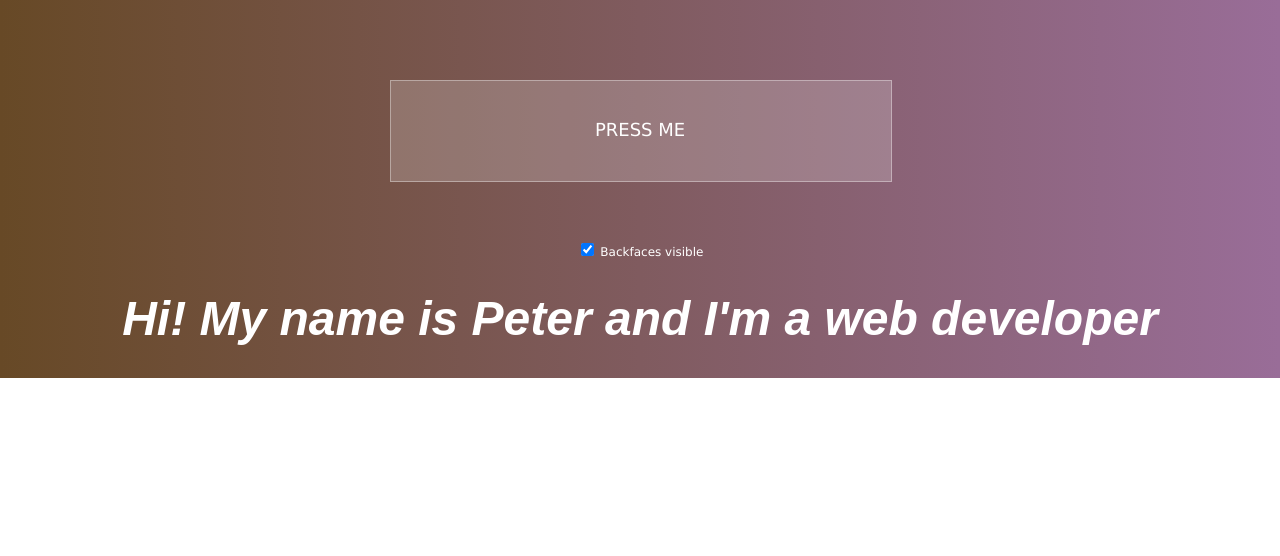
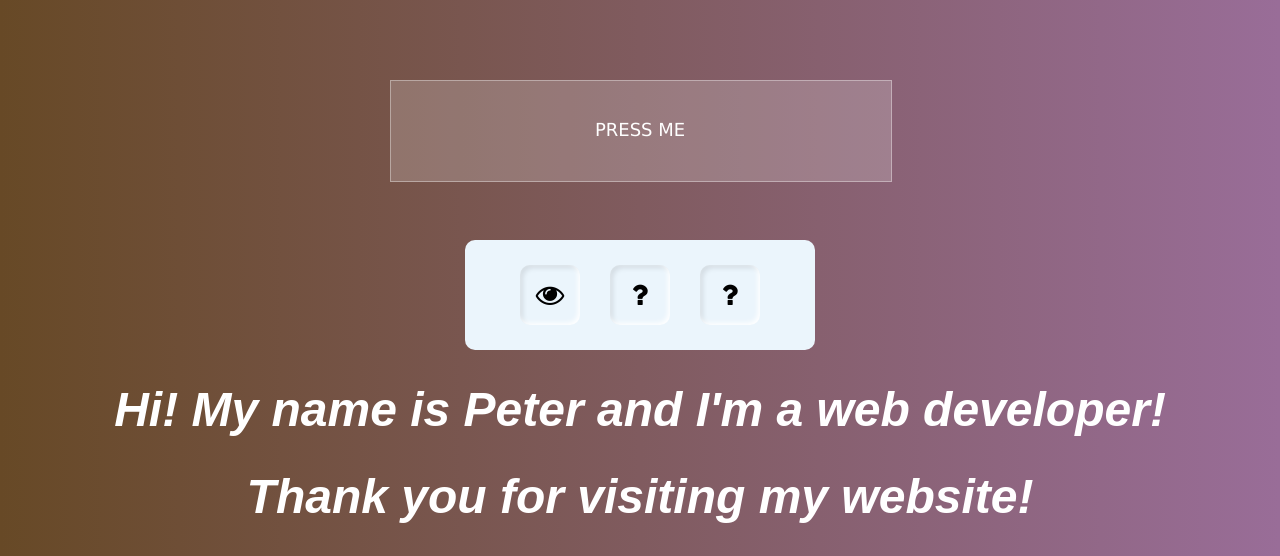
Before and after one commit to mudriy-glist/my_website, a Django app: page / in a window 1280 px wide. Shown: the part 628-1184 px from the top of the page. Before the commit the page ends 1006 px from the top, so only its background shows below. Run offline with Django 4.2, Linux system fonts and the light colour scheme.

Commit message:
tyle changes

```diff
--- a/web_cv/backend/static/backend/styles.css
+++ b/web_cv/backend/static/backend/styles.css
@@ -278,7 +278,7 @@
     /* Bind the animation to scroll */
     animation-delay: calc(var(--scroll) * -1s);
     /* These last 2 properites clean up overshoot weirdness */
-    animation-iteration-count: 1;
+    animation-iteration-count: 100;
     animation-fill-mode: both;
   }
 
@@ -346,3 +346,81 @@
     transform: rotate(45deg);
     background-color: rgba(255,255,255,0);
   }
+
+  ul {
+    position: relative;
+    display: flex;
+    justify-content: center;
+    align-items: center;
+    flex-wrap: wrap;
+    border-radius: 10px;
+    padding: 10px;
+    width: 330px;
+    background: #ebf5fc;
+    /* box-shadow: -2px -2px 5px rgba(255, 255, 255, 1), 3px 3px 5px rgba(0, 0, 0, 0.1); */
+ }
+  ul li {
+    position: relative;
+    list-style: none;
+    text-align: center;
+    margin: 15px;
+ }
+  ul li label {
+    position: relative;
+    cursor: pointer;
+ }
+  ul li label input[type="checkbox"] {
+    position: absolute;
+    opacity: 0;
+ }
+  ul li label :checked ~ .icon-box {
+    box-shadow: inset -2px -2px 5px rgba(255, 255, 255, 1), inset 3px 3px 5px rgba(0, 0, 0, 0.1);
+ }
+  ul li label :checked ~ .icon-box .fa {
+    transform: scale(0.95);
+ }
+  ul li label .icon-box {
+    width: 60px;
+    height: 60px;
+    background: #ebf5fc;
+    display: flex;
+    justify-content: center;
+    align-items: center;
+    box-shadow: -2px -2px 5px rgba(255, 255, 255, 1), 3px 3px 5px rgba(0, 0, 0, 0.1);
+    border-radius: 10px;
+ }
+  ul li label .icon-box .fa {
+    font-size: 30px;
+    color: #000000;
+ }
+
+ /* Tooltips */
+  .tooltip {
+    display: block;
+    position: absolute;
+    top: 0;
+    left: 50%;
+    padding: 0.4rem 0.6rem;
+    border-radius: 40px;
+    font-size: 0.4rem;
+    font-weight: bold;
+    opacity: 0;
+    pointer-events: none;
+    text-transform: uppercase;
+    transform: translate(-50%, -100%);
+    transition: all 0.3s ease;
+    z-index: 1;
+ }
+  .tooltip:after {
+    display: block;
+    position: absolute;
+    bottom: 1px;
+    left: 50%;
+    width: 0;
+    height: 0;
+    content: "";
+    border: solid;
+    border-width: 10px 10px 0 10px;
+    border-color: transparent;
+    transform: translate(-50%, 100%);
+ }
--- a/web_cv/backend/templates/backend/index.html
+++ b/web_cv/backend/templates/backend/index.html
@@ -117,6 +117,7 @@ background: linear-gradient(90deg, rgba(103,73,38,1) 0%, rgba(153,109,152,1) 100
         removeClassName(shape, 'backfaces');
     }
 
+
     window.addEventListener('scroll', () => {
   document.body.style.setProperty('--scroll',window.pageYOffset / (document.body.offsetHeight - window.innerHeight));
 }, false);
@@ -151,22 +152,42 @@ background: linear-gradient(90deg, rgba(103,73,38,1) 0%, rgba(153,109,152,1) 100
         <span>PRESS ME</span>
       </div>
     </div>
-    <div>
-      <input type="checkbox" id="backfaces" onclick="toggleBackfaces()" checked>
-      <label for="backfaces">
-        Backfaces visible
+  </div>
+
+  <ul>
+    <li>
+      <label>
+        <input type="checkbox" id="backfaces" onclick="toggleBackfaces()" checked>
+          <div class="icon-box">
+            <i class="fa fa-eye" aria-hidden="true"></i>
+          </div>
       </label>
-    </div>
-  </div>
-  <!-- Hover #2 -->
-
-
-
-
+    </li>
+    <li>
+      <label>
+        <input type="checkbox"  onclick="" checked>
+          <div class="icon-box">
+            <i class="fa fa-question" aria-hidden="true"></i>
+          </div>
+      </label>
+    </li>
+    <li>
+      <label>
+        <input type="checkbox"  onclick="" checked>
+          <div class="icon-box">
+            <i class="fa fa-question" aria-hidden="true"></i>
+          </div>
+      </label>
+    </li>
 </center>
 
 
-<h1 style="text-align: center;font-size: 48px;font-family: sans-serif;font-style: italic;">Hi! My name is Peter and I'm a web developer</h1>
+<h1 style="text-align: center;font-size: 48px;font-family: sans-serif;font-style: italic;">
+  Hi! My name is Peter and I'm a web developer!
+</h1>
+<h1 style="text-align: center;font-size: 48px;font-family: sans-serif;font-style: italic;">
+  Thank you for visiting my website!
+</h1>
 
 <div class="progress"></div>
 
--- a/web_cv/backend/templates/backend/layout.html
+++ b/web_cv/backend/templates/backend/layout.html
@@ -4,6 +4,7 @@
 <html lang="en">
     <head>
         <link rel="stylesheet" href="{% static 'backend/styles.css' %}">
+        <link href="https://stackpath.bootstrapcdn.com/font-awesome/4.7.0/css/font-awesome.min.css" rel="stylesheet" integrity="sha384-wvfXpqpZZVQGK6TAh5PVlGOfQNHSoD2xbE+QkPxCAFlNEevoEH3Sl0sibVcOQVnN" crossorigin="anonymous">
         {% block head %}
         {% endblock %}
     </head>
```
